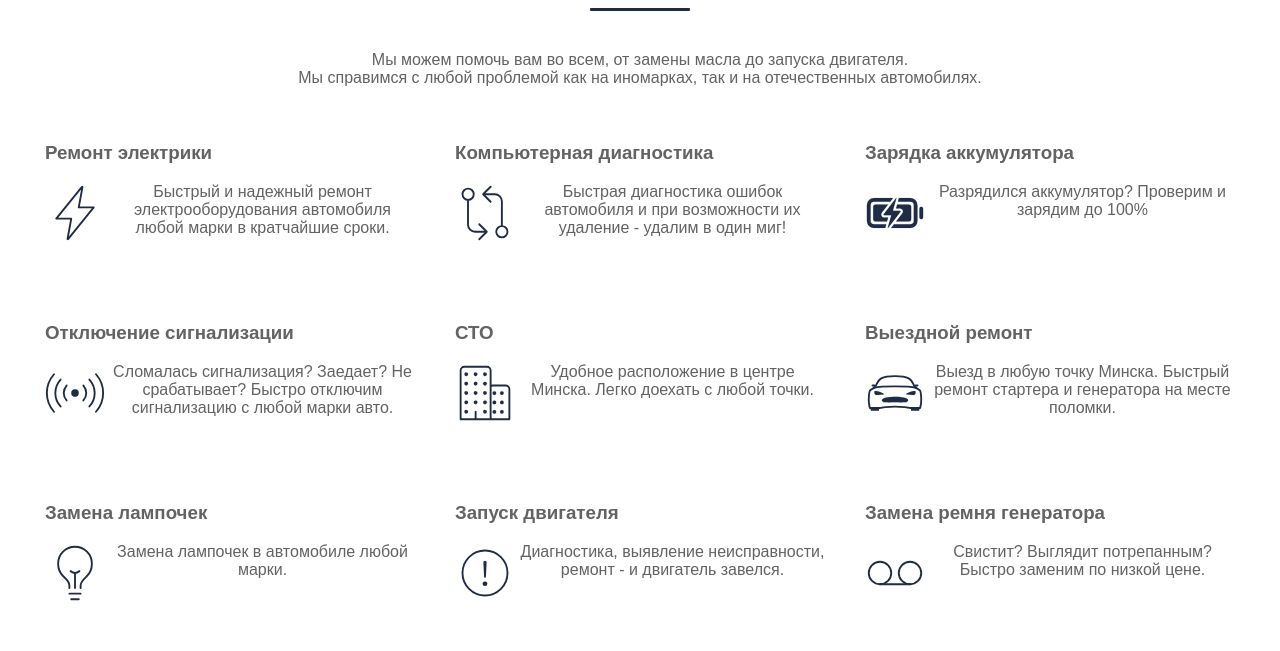
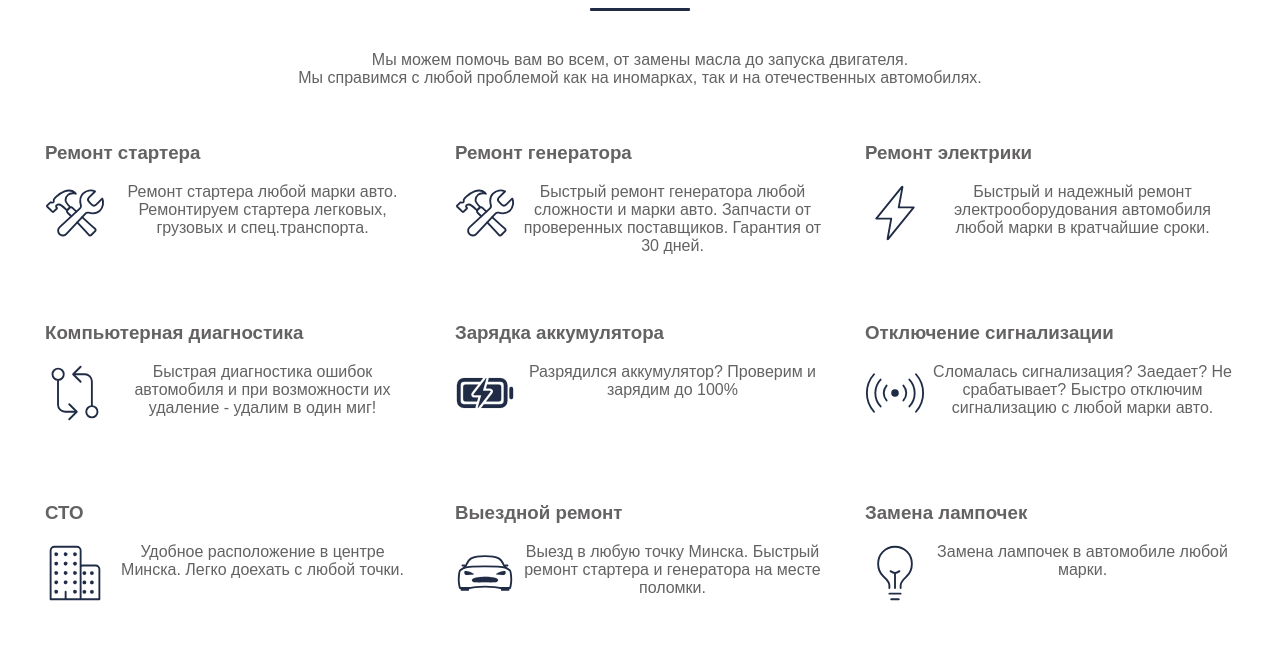
Before and after one commit to thesmertnik/new_estart_by, a website: page pages/services.html in a window 1280 px wide. Shown: the part 149-800 px from the top of the page. Drawn offline with nearby package versions, Linux system fonts and the light colour scheme.

Commit message:
0.1.5 Добавление услуг и исправление мелких ошибок

```diff
--- a/pages/services.html
+++ b/pages/services.html
@@ -49,6 +49,28 @@
     Мы справимся с любой проблемой как на иномарках, так и на отечественных автомобилях.
   </p>
   <div class="company-overview-container">
+
+    <div class="company-overview-container__first-box company-overview-container__ion-icon">
+      <h3><a href="services/repair_starter.html">Ремонт стартера</a></h3>
+
+      <ion-icon name="construct-outline"></ion-icon>
+      <!-- <hr>-->
+      <p>
+        Ремонт стартера любой марки авто. Ремонтируем стартера легковых, грузовых и спец.транспорта.
+      </p>
+    </div>
+
+    <div class="company-overview-container__first-box company-overview-container__ion-icon">
+      <h3><a href="services/repaier_alternator.html">Ремонт генератора</a></h3>
+
+      <ion-icon name="construct-outline"></ion-icon>
+      <!-- <hr>-->
+      <p>
+        Быстрый ремонт генератора любой сложности и марки авто.
+        Запчасти от проверенных поставщиков. Гарантия от 30 дней.
+      </p>
+    </div>
+
     <div class="company-overview-container__first-box company-overview-container__ion-icon">
       <h3><a href="services/repair_electricity.html">Ремонт электрики</a></h3>
 
```
Also changed, not shown: index.html (+9 -0 lines), 2 other files.
